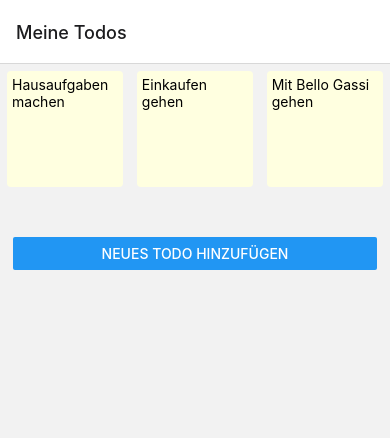
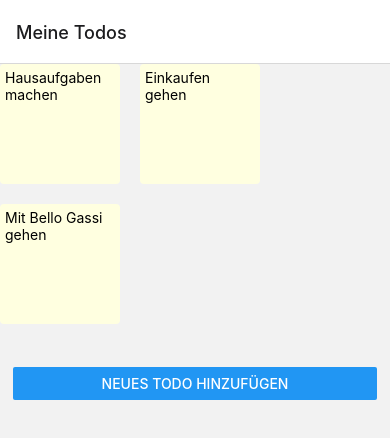
Before and after one commit to tim-w97/EisenhowerDo, a React Native app: screen /MyTodos in a window 390 px wide. Shown: the top 438 px of the page. Built offline with nearby package versions, Linux system fonts and the light colour scheme.

Commit message:
changed size of todo items

```diff
--- a/src/screens/MyTodosScreen.tsx
+++ b/src/screens/MyTodosScreen.tsx
@@ -46,10 +46,10 @@ function MyTodosScreen({navigation}: Props) {
 const styles = StyleSheet.create({
   safeArea: {
     ...globalStyles.safeArea,
-    padding: 7,
   },
   todoItems: {
     display: 'flex',
+    gap: 20,
     flexDirection: 'row',
     flexWrap: 'wrap',
   },
--- a/src/views/TodoItem.tsx
+++ b/src/views/TodoItem.tsx
@@ -9,10 +9,8 @@ type TodoItemProps = {
 
 function TodoItem({todo, onTap}: TodoItemProps) {
   return (
-    <View style={styles.container} onTouchEnd={() => onTap(todo.id)}>
-      <View style={styles.todoItem}>
-        <Text>{todo.title}</Text>
-      </View>
+    <View style={styles.todoItem} onTouchEnd={() => onTap(todo.id)}>
+      <Text>{todo.title}</Text>
     </View>
   );
 
@@ -28,16 +26,13 @@ function TodoItem({todo, onTap}: TodoItemProps) {
 }
 
 const styles = StyleSheet.create({
-  container: {
-    width: '33.3%',
-    height: '33.3%',
-    padding: 7,
-  },
   todoItem: {
     backgroundColor: 'lightyellow',
+    width: 120,
+    height: 120,
+    padding: 5,
     borderRadius: 4,
     aspectRatio: 1,
-    padding: 5,
   },
 });
 
```
